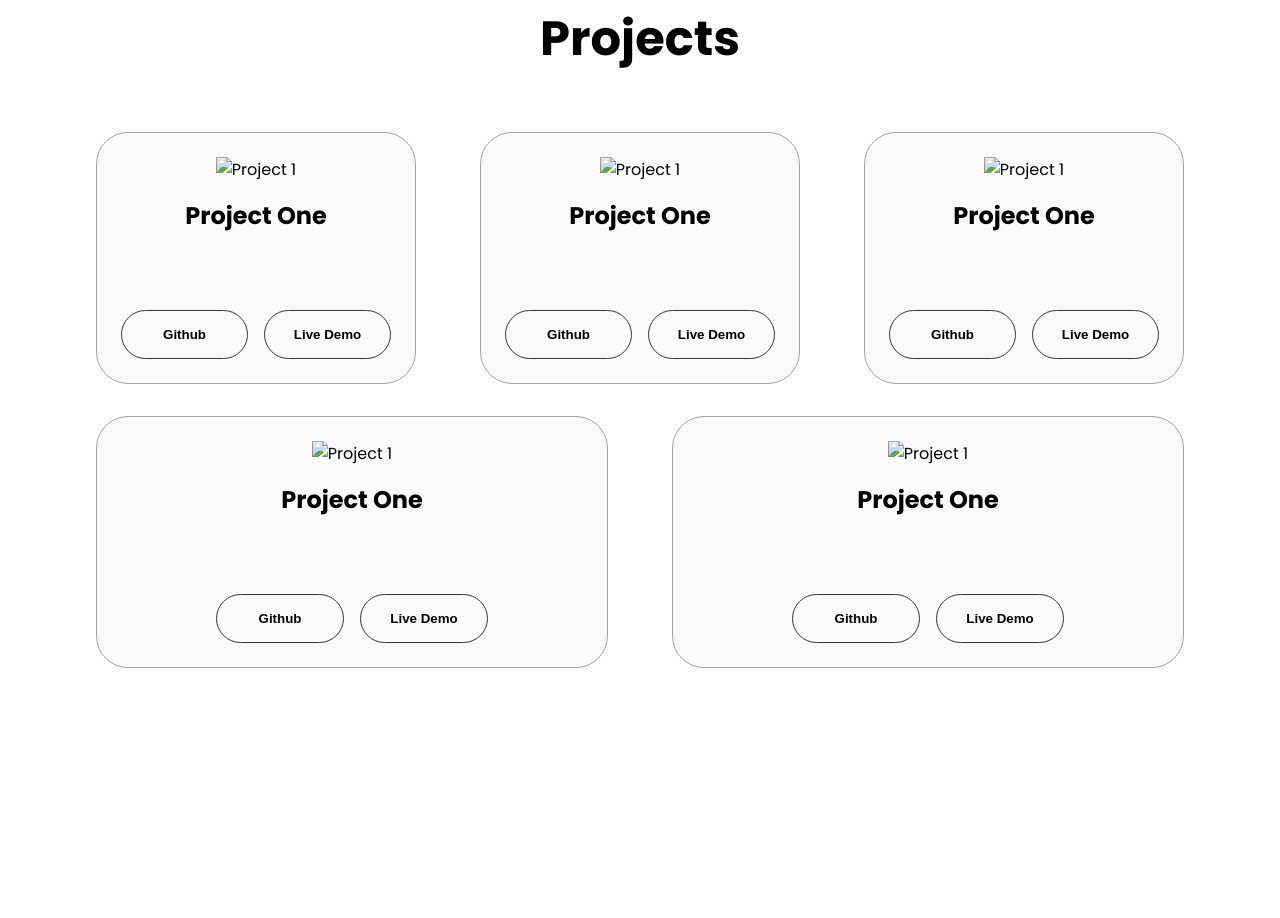
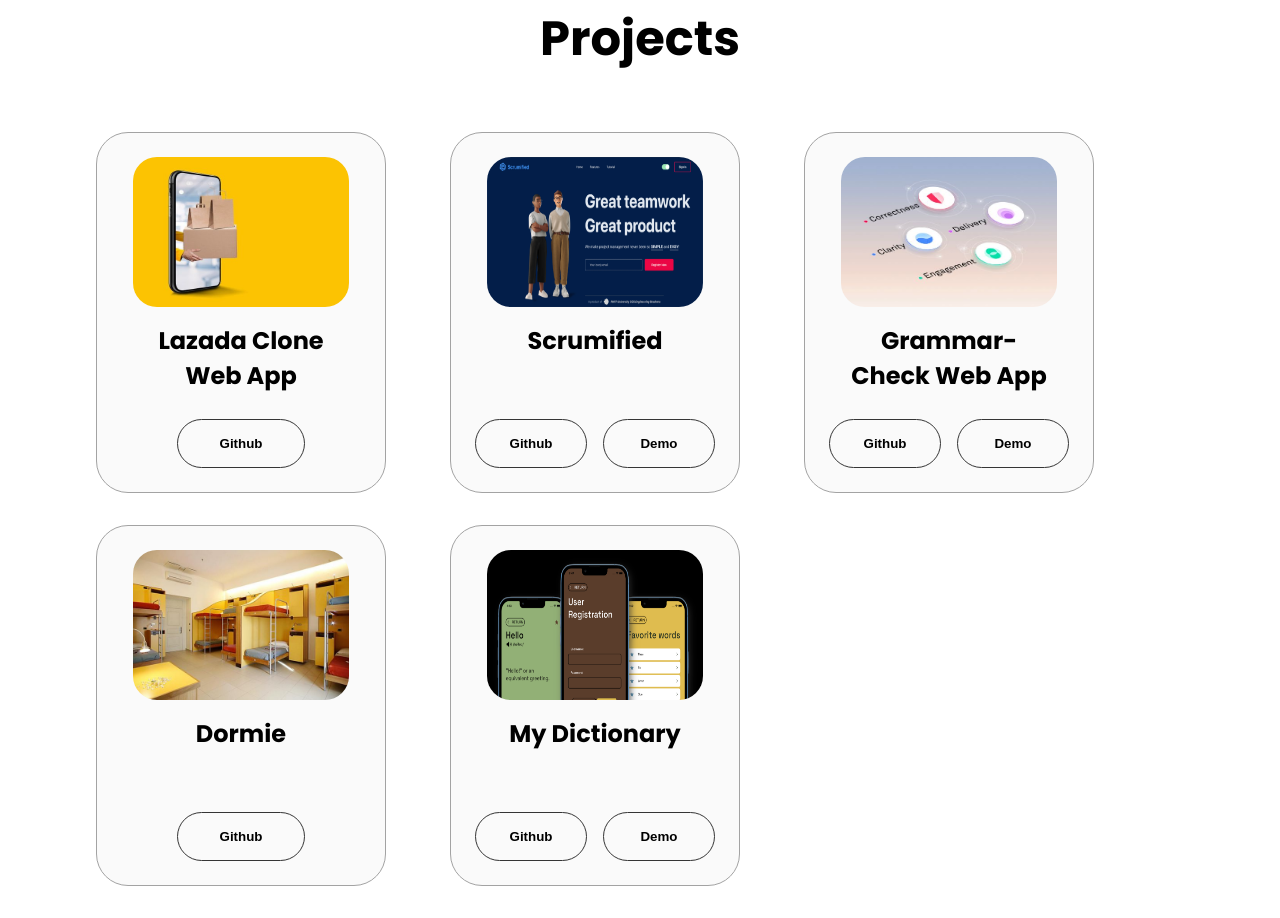
Before and after one commit to DarcieNg/my-portfolio, a plain HTML site: page index.html in a window 1280 px wide. Shown: the part 1552-2470 px from the top of the page. Before the commit the page ends 2252 px from the top, so only its background shows below. Drawn offline with Linux system fonts and the light colour scheme.

Commit message:
update ui

```diff
--- a/index.html
+++ b/index.html
@@ -222,19 +222,62 @@
         <br>
         <div class="about-details-container">
             <div class="about-containers">
+
                 <div class="details-container color-container">
                     <div class="article-container">
                         <img
-                            src="./assets/project-1.png"
-                            alt="Project 1"
+                            src="./assets/images/Lazada-Clone-App.jpg"
+                            alt="Lazada Clone App - Database Application"
                             class="project-img"
                         />
                     </div>
-                    <h2 class="about-sub-title project-title">Project One</h2>
+                    <h2 class="about-sub-title project-title">Lazada Clone Web App</h2>
                     <div class="btn-container">
                         <button
                             class="btn btn-color-2 project-btn"
-                            onclick="location.href='https://github.com/'"
+                            onclick="location.href='https://github.com/quynhethereal/ISYS2099-GroupProject'"
+                        >
+                            Github
+                        </button>
+                    </div>
+                </div>
+                <div class="details-container color-container">
+                    <div class="article-container">
+                        <img
+                            src="./assets/images/Scrumified.png"
+                            alt="Scrumified Web App - Enterprise Application Development"
+                            class="project-img"
+                        />
+                    </div>
+                    <h2 class="about-sub-title project-title">Scrumified</h2>
+                    <div class="btn-container">
+                        <button
+                            class="btn btn-color-2 project-btn"
+                            onclick="location.href='https://github.com/rmit-enterprise-development/scrumified-backend'"
+                        >
+                            Github
+                        </button>
+                        <button
+                            class="btn btn-color-2 project-btn"
+                            onclick="location.href='https://www.youtube.com/watch?v=SbXFLn_g1xU'"
+                        >
+                            Demo
+                        </button>
+                    </div>
+                </div>
+                <div class="details-container color-container">
+                    <div class="article-container">
+                        <img
+                            src="./assets/images/Grammarly-Clone-Web.jpg"
+                            alt="Grammar-Check Web App - Software Engineering: Architecture & Design"
+                            class="project-img"
+                        />
+                    </div>
+                    <h2 class="about-sub-title project-title">Grammar-Check Web App</h2>
+                    <div class="btn-container">
+                        <button
+                            class="btn btn-color-2 project-btn"
+                            onclick="location.href='https://github.com/s3877996/group_frontend'"
                         >
                             Github
                         </button>
@@ -242,23 +285,41 @@
                             class="btn btn-color-2 project-btn"
                             onclick="location.href='https://github.com/'"
                         >
-                            Live Demo
+                            Demo
                         </button>
                     </div>
                 </div>
                 <div class="details-container color-container">
                     <div class="article-container">
                         <img
-                        src="./assets/project-1.png"
-                        alt="Project 1"
+                            src="./assets/images/Dormie.jpg"
+                            alt="Dormie - Android application"
                             class="project-img"
                         />
                     </div>
-                <h2 class="about-sub-title project-title">Project One</h2>
+                    <h2 class="about-sub-title project-title">Dormie</h2>
                     <div class="btn-container">
                         <button
                             class="btn btn-color-2 project-btn"
-                        onclick="location.href='https://github.com/'"
+                            onclick="location.href='https://github.com/MichaelHo02/Dormie'"
+                        >
+                            Github
+                        </button>
+                    </div>
+                </div>
+                <div class="details-container color-container">
+                    <div class="article-container">
+                        <img
+                            src="./assets/images/My-Dictionary.png"
+                            alt="My Dictionary - iOS Development"
+                            class="project-img"
+                        />
+                    </div>
+                    <h2 class="about-sub-title project-title">My Dictionary</h2>
+                    <div class="btn-container">
+                        <button
+                            class="btn btn-color-2 project-btn"
+                            onclick="location.href='https://github.com/TuanDao2002/My-Dictionary'"
                         >
                             Github
                         </button>
@@ -266,80 +327,9 @@
                             class="btn btn-color-2 project-btn"
                             onclick="location.href='https://github.com/'"
                         >
-                        Live Demo
+                            Demo
                         </button>
                     </div>
-            </div>
-            <div class="details-container color-container">
-                <div class="article-container">
-                    <img
-                        src="./assets/project-1.png"
-                        alt="Project 1"
-                        class="project-img"
-                    />
-                </div>
-                <h2 class="about-sub-title project-title">Project One</h2>
-                <div class="btn-container">
-                    <button
-                        class="btn btn-color-2 project-btn"
-                        onclick="location.href='https://github.com/'"
-                    >
-                        Github
-                    </button>
-                    <button
-                        class="btn btn-color-2 project-btn"
-                        onclick="location.href='https://github.com/'"
-                    >
-                        Live Demo
-                    </button>
-                </div>
-            </div>
-            <div class="details-container color-container">
-                <div class="article-container">
-                    <img
-                        src="./assets/project-1.png"
-                        alt="Project 1"
-                        class="project-img"
-                    />
-                </div>
-                <h2 class="about-sub-title project-title">Project One</h2>
-                <div class="btn-container">
-                    <button
-                        class="btn btn-color-2 project-btn"
-                        onclick="location.href='https://github.com/'"
-                    >
-                        Github
-                    </button>
-                    <button
-                        class="btn btn-color-2 project-btn"
-                        onclick="location.href='https://github.com/'"
-                    >
-                        Live Demo
-                    </button>
-                </div>
-            </div>
-            <div class="details-container color-container">
-                <div class="article-container">
-                    <img
-                        src="./assets/project-1.png"
-                        alt="Project 1"
-                        class="project-img"
-                    />
-                </div>
-                <h2 class="about-sub-title project-title">Project One</h2>
-                <div class="btn-container">
-                    <button
-                        class="btn btn-color-2 project-btn"
-                        onclick="location.href='https://github.com/'"
-                    >
-                        Github
-                    </button>
-                    <button
-                        class="btn btn-color-2 project-btn"
-                        onclick="location.href='https://github.com/'"
-                    >
-                        Live Demo
-                    </button>
                 </div>
             </div>
         </div>
--- a/style.css
+++ b/style.css
@@ -258,7 +258,7 @@ section {
 .details-container {
     padding: 1.5rem;
     flex: 1;
-    width: 15rem;
+    max-width: 15rem;
     background: white;
     border-radius: 2rem;
     border: rgb(53, 53, 53) 0.1rem solid;
@@ -320,16 +320,18 @@ article .icon {
 
 .project-title {
     margin: 1rem;
+    height: 5rem;
     color: black;
+}
+
+.project-img {
+    border-radius: 1.5rem;
+    border-color: rgb(163, 163, 163);
+    width: 90%;
+    height: 150px;
 }
 
 .project-btn {
     font-weight: 600;
     transition: all 0.3s ease;
 }
-
-.arrow {
-    position: absolute;
-    right: -5rem;
-    bottom: 2.5rem;
-}
```
Also changed, not shown: assets/images/Dormie.jpg (added), assets/images/Grammarly-Clone-Web.jpg (added), assets/images/Lazada-Clone-App.jpg (added), assets/images/My-Dictionary.png (added), assets/images/Scrumified.png (added), 2 other files. Lines whose indentation alone changed are shown as unchanged.
